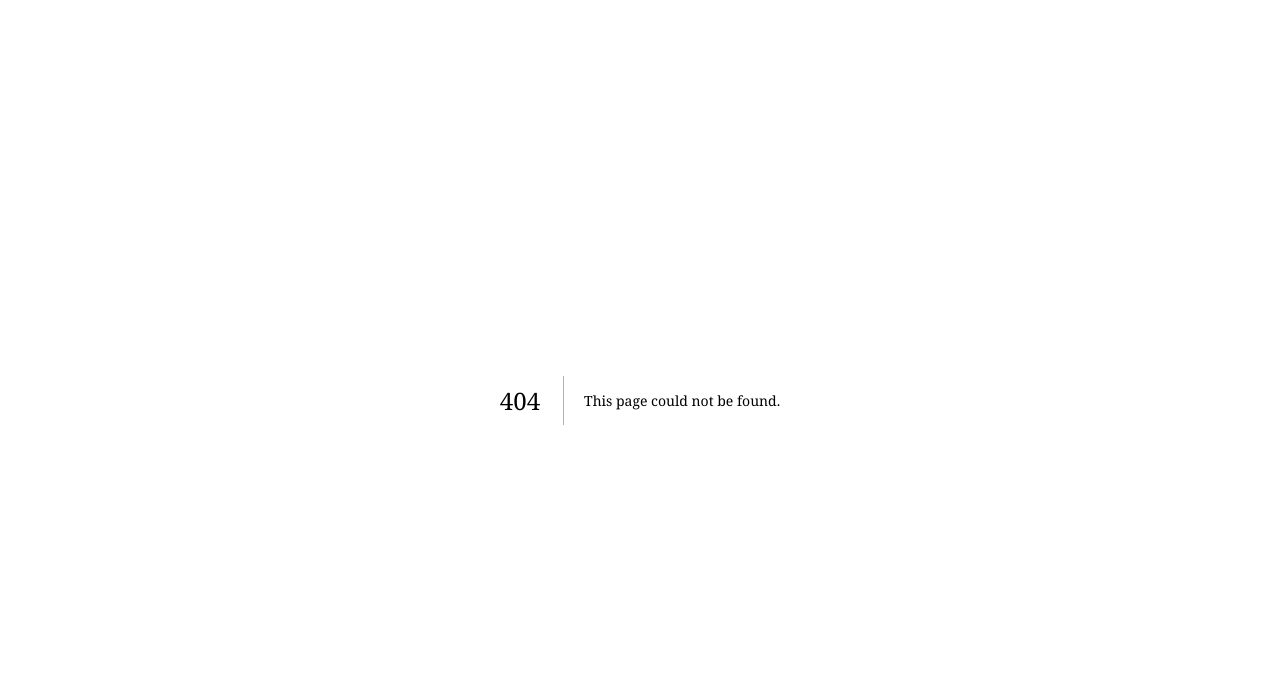
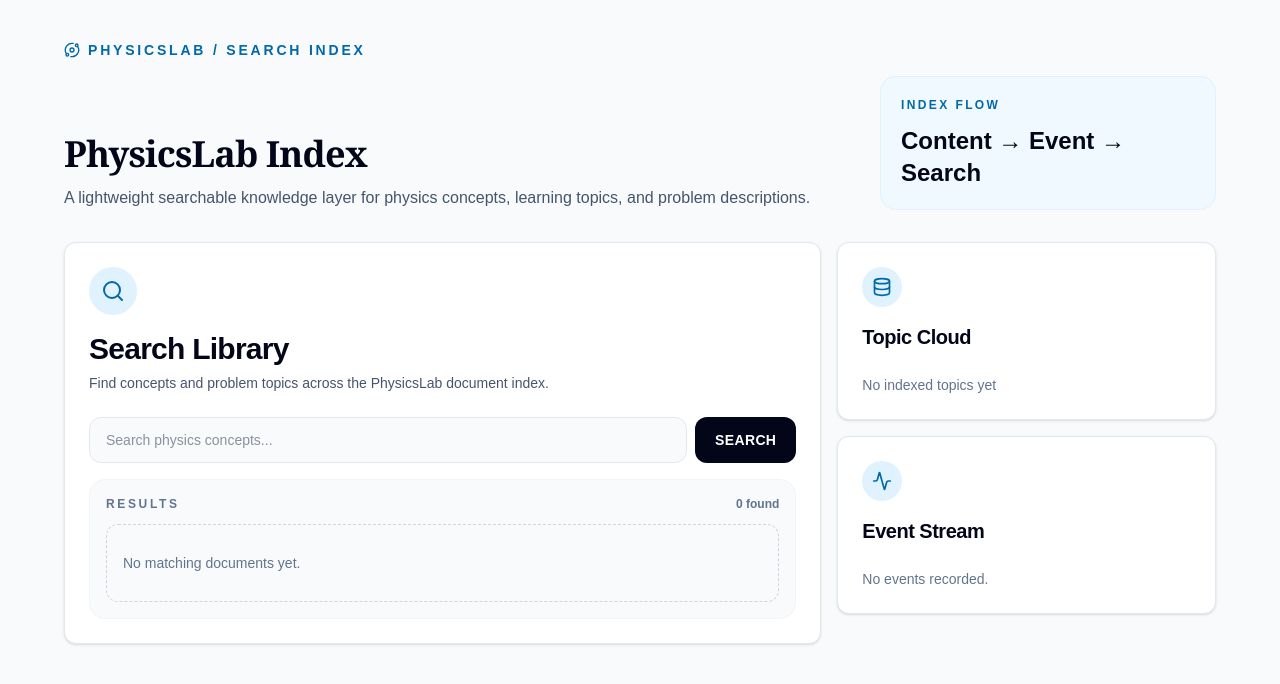
Before and after one commit to ianperfitt/physics-lab-ui, a Next.js app: page /physicslab-index in a window 1280 px wide. Before the commit this address had no page. Shown: the top 684 px of the page. Built offline with nearby package versions, Linux system fonts and the light colour scheme.

Commit message:
chore: create physicslab-index route and page.tsx

```diff
--- a/app/page.tsx
+++ b/app/page.tsx
@@ -1,5 +1,5 @@
 import Link from "next/link";
-import { Orbit, Server, Database, Layers, Code2 } from "lucide-react";
+import { Orbit, Server, Database, Layers, Code2, Search } from "lucide-react";
 
 const strategies = [
   {
@@ -31,6 +31,12 @@ const strategies = [
     title: "Client-Side Rendering (CSR)",
     description: "Browser-driven page state and data loading.",
     icon: Code2,
+  },
+  {
+    href: "/physicslab-index",
+    title: "PhysicsLab Index",
+    description: "Search indexed physics concepts and problem content.",
+    icon: Search,
   },
 ];
 
--- /dev/null
+++ b/app/physicslab-index/page.tsx
@@ -0,0 +1,235 @@
+"use client";
+
+import { useMemo, useState } from 'react';
+import { Search, Orbit, Database, Activity } from 'lucide-react';
+import { Card, CardContent, CardDescription, CardHeader, CardTitle } from '@/components/ui/card';
+
+interface SearchDocument {
+  id: string;
+  type: string;
+  title: string;
+  body: string;
+  tags: string[];
+  createdAt: string;
+}
+
+interface SearchEvent {
+  type: string;
+  source: string;
+  payload: string;
+  createdAt: string;
+}
+
+export default function PhysicsSearchPage() {
+  const [query, setQuery] = useState('');
+  const [documents, setDocuments] = useState<SearchDocument[]>([]);
+  const [events, setEvents] = useState<SearchEvent[]>([]);
+  const [loading, setLoading] = useState(false);
+
+  const hotTags = useMemo(() => {
+    const tagCounts = new Map<string, number>();
+    for (const document of documents) {
+      for (const tag of document.tags) {
+        tagCounts.set(tag, (tagCounts.get(tag) ?? 0) + 1);
+      }
+    }
+
+    return Array.from(tagCounts.entries())
+      .sort((a, b) => b[1] - a[1])
+      .slice(0, 4);
+  }, [documents]);
+
+  async function loadDocuments(nextQuery = query) {
+    setLoading(true);
+
+    try {
+      const url = new URL(`${process.env.NEXT_PUBLIC_API_URL ?? 'http://localhost:8080'}/api/search/search`);
+      url.searchParams.set('q', nextQuery);
+
+      const response = await fetch(url, { cache: 'no-store' });
+      const nextDocuments = (await response.json()) as SearchDocument[];
+      setDocuments(nextDocuments);
+
+      const eventsResponse = await fetch(
+        `${process.env.NEXT_PUBLIC_API_URL ?? 'http://localhost:8080'}/api/search/events`,
+        { cache: 'no-store' },
+      );
+      const nextEvents = (await eventsResponse.json()) as SearchEvent[];
+      setEvents(nextEvents);
+    } finally {
+      setLoading(false);
+    }
+  }
+
+  return (
+    <main className="min-h-screen bg-slate-50 px-6 py-10">
+      <section className="mx-auto max-w-6xl">
+        <header className="mb-8">
+          <div className="mb-4 flex items-center gap-2 text-sm font-semibold uppercase tracking-[0.2em] text-sky-700">
+            <Orbit className="h-4 w-4" />
+            PhysicsLab / Search Index
+          </div>
+          <div className="grid gap-8 lg:grid-cols-[1.4fr_0.6fr] lg:items-end">
+            <div>
+              <h1 className="mb-3 text-4xl font-black tracking-tight text-slate-950">
+                PhysicsLab Index
+              </h1>
+              <p className="max-w-3xl text-slate-600">
+                A lightweight searchable knowledge layer for physics concepts,
+                learning topics, and problem descriptions.
+              </p>
+            </div>
+            <div className="rounded-2xl border border-sky-100 bg-sky-50 p-5">
+              <div className="mb-3 text-xs font-black uppercase tracking-[0.2em] text-sky-700">
+                Index Flow
+              </div>
+              <div className="text-2xl font-black text-slate-950">Content → Event → Search</div>
+            </div>
+          </div>
+        </header>
+
+        <section className="grid gap-4 md:grid-cols-[minmax(420px,2fr)_minmax(260px,1fr)]">
+          <Card className="border-slate-200 bg-white shadow-sm">
+            <CardHeader>
+              <div className="mb-4 flex h-12 w-12 items-center justify-center rounded-full bg-sky-100 text-sky-700">
+                <Search className="h-6 w-6" />
+              </div>
+              <CardTitle className="text-3xl font-black text-slate-950">
+                Search Library
+              </CardTitle>
+              <CardDescription className="text-slate-600">
+                Find concepts and problem topics across the PhysicsLab document index.
+              </CardDescription>
+            </CardHeader>
+            <CardContent className="space-y-4">
+              <div className="flex gap-2">
+                <input
+                  value={query}
+                  onChange={(event) => setQuery(event.target.value)}
+                  className="flex-1 rounded-xl border border-slate-200 bg-slate-50 px-4 py-3 text-sm text-slate-800 outline-none transition focus:border-sky-600 focus:bg-white"
+                  placeholder="Search physics concepts..."
+                  onKeyDown={(event) => {
+                    if (event.key === 'Enter') loadDocuments();
+                  }}
+                />
+                <button
+                  onClick={() => loadDocuments()}
+                  className="rounded-xl bg-slate-950 px-5 py-3 text-sm font-black uppercase tracking-wide text-white transition hover:bg-sky-700"
+                >
+                  Search
+                </button>
+              </div>
+
+              <div className="rounded-2xl border border-slate-100 bg-slate-50 p-4">
+                <div className="mb-3 flex items-center justify-between">
+                  <span className="text-xs font-black uppercase tracking-[0.22em] text-slate-500">
+                    Results
+                  </span>
+                  <span className="text-xs font-semibold text-slate-500">
+                    {loading ? 'Searching...' : `${documents.length} found`}
+                  </span>
+                </div>
+
+                {documents.length === 0 ? (
+                  <div className="rounded-xl border border-dashed border-slate-300 px-4 py-7 text-sm text-slate-500">
+                    No matching documents yet.
+                  </div>
+                ) : (
+                  <div className="space-y-3">
+                    {documents.map((document) => (
+                      <article key={document.id} className="rounded-xl border border-slate-200 bg-white p-4">
+                        <div className="mb-2 flex items-center justify-between gap-3">
+                          <span className="rounded-full bg-sky-50 px-3 py-1 text-[11px] font-black uppercase tracking-[0.2em] text-sky-700">
+                            {document.type}
+                          </span>
+                          <span className="text-[11px] font-medium text-slate-400">
+                            {document.createdAt}
+                          </span>
+                        </div>
+                        <h2 className="mb-2 text-lg font-black text-slate-950">
+                          {document.title}
+                        </h2>
+                        <p className="text-sm leading-6 text-slate-600">
+                          {document.body}
+                        </p>
+                        <div className="mt-3 flex flex-wrap gap-2">
+                          {document.tags.map((tag) => (
+                            <span key={tag} className="rounded-full bg-slate-100 px-3 py-1 text-[11px] font-bold uppercase tracking-wide text-slate-600">
+                              #{tag}
+                            </span>
+                          ))}
+                        </div>
+                      </article>
+                    ))}
+                  </div>
+                )}
+              </div>
+            </CardContent>
+          </Card>
+
+          <aside className="space-y-4">
+            <Card className="border-slate-200 bg-white shadow-sm">
+              <CardHeader>
+                <div className="mb-4 flex h-10 w-10 items-center justify-center rounded-full bg-sky-100 text-sky-700">
+                  <Database className="h-5 w-5" />
+                </div>
+                <CardTitle className="text-xl font-black text-slate-950">
+                  Topic Cloud
+                </CardTitle>
+              </CardHeader>
+              <CardContent>
+                <div className="flex flex-wrap gap-2">
+                  {hotTags.length === 0 ? (
+                    <span className="text-sm text-slate-500">No indexed topics yet</span>
+                  ) : (
+                    hotTags.map(([tag, count]) => (
+                      <button
+                        key={tag}
+                        onClick={() => {
+                          setQuery(tag);
+                          loadDocuments(tag);
+                        }}
+                        className="rounded-full border border-slate-200 px-3 py-1 text-xs font-black uppercase tracking-wide text-slate-600 transition hover:border-sky-600 hover:text-sky-700"
+                      >
+                        {tag} <span className="text-slate-400">({count})</span>
+                      </button>
+                    ))
+                  )}
+                </div>
+              </CardContent>
+            </Card>
+
+            <Card className="border-slate-200 bg-white shadow-sm">
+              <CardHeader>
+                <div className="mb-4 flex h-10 w-10 items-center justify-center rounded-full bg-sky-100 text-sky-700">
+                  <Activity className="h-5 w-5" />
+                </div>
+                <CardTitle className="text-xl font-black text-slate-950">
+                  Event Stream
+                </CardTitle>
+              </CardHeader>
+              <CardContent>
+                {events.length === 0 ? (
+                  <div className="text-sm text-slate-500">No events recorded.</div>
+                ) : (
+                  <div className="space-y-3">
+                    {events.slice(0, 4).map((event, index) => (
+                      <div key={index} className="rounded-xl border border-slate-100 bg-slate-50 p-3">
+                        <div className="mb-1 text-[11px] font-black uppercase tracking-wide text-sky-700">
+                          {event.type}
+                        </div>
+                        <div className="text-xs leading-5 text-slate-600">
+                          {event.payload}
+                        </div>
+                      </div>
+                    ))}
+                  </div>
+                )}
+              </CardContent>
+            </Card>
+          </aside>
+        </section>
+      </section>
+    </main>
+  );
+}
```
